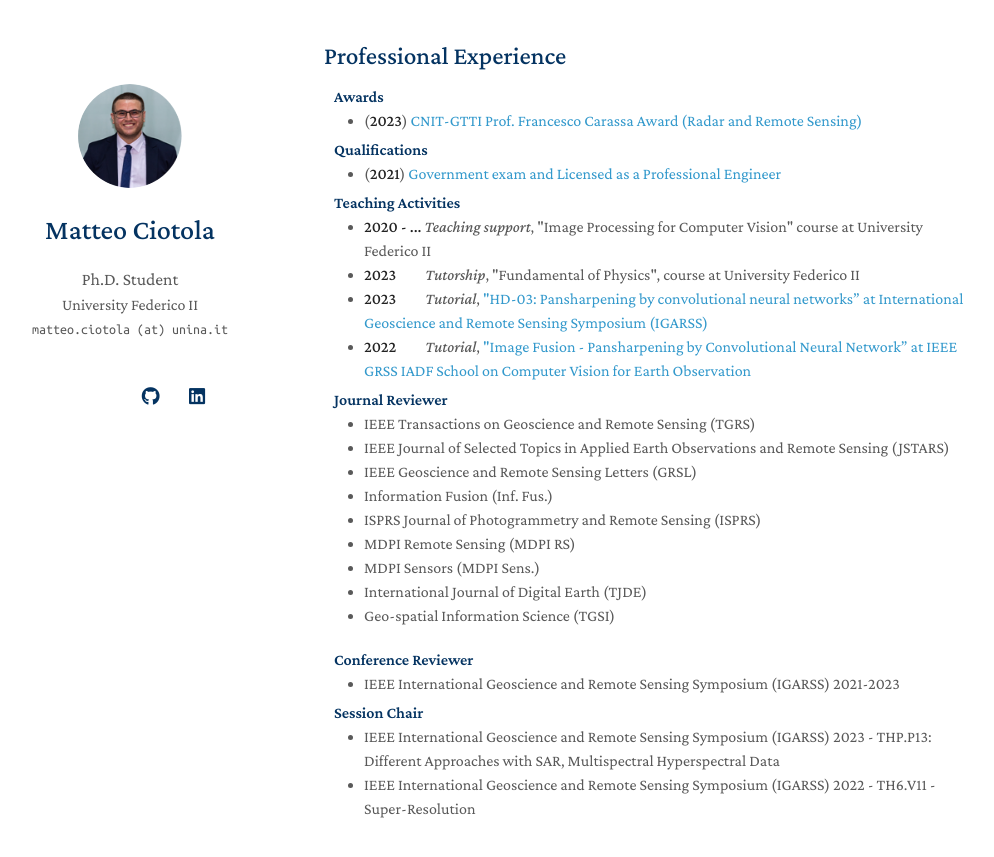
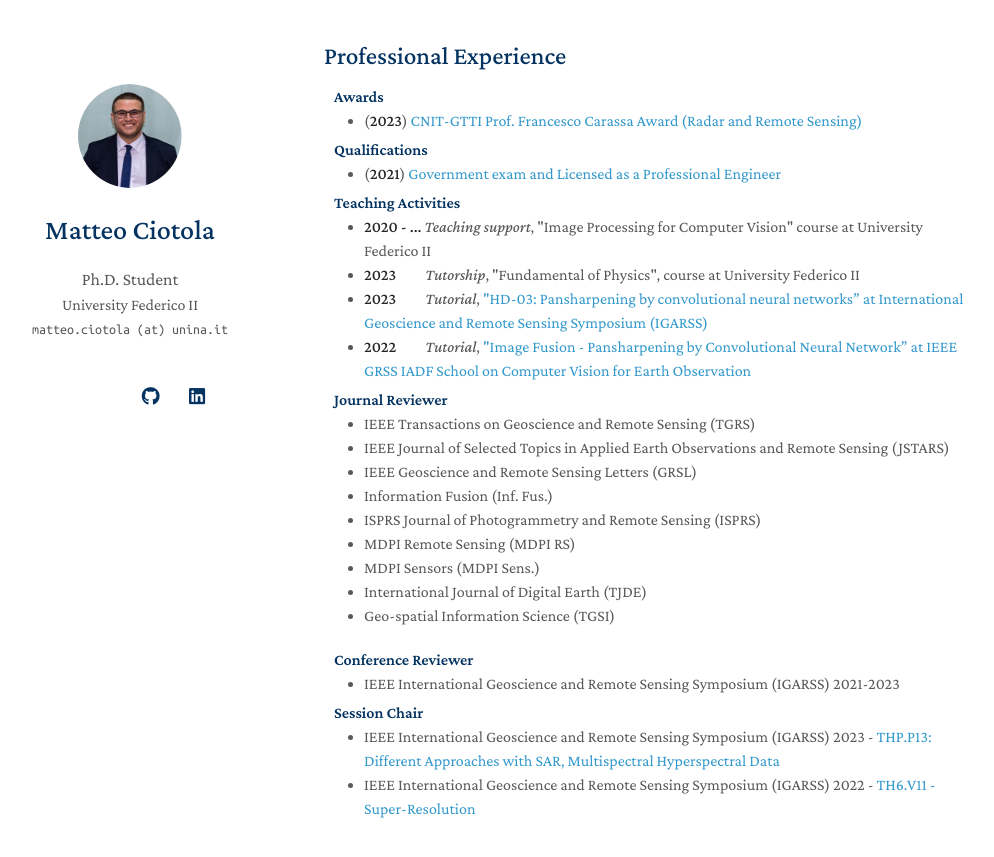
Before and after one commit to matciotola/matciotola.github.io, a Jekyll site: the page built from index.md, in a window 1280 px wide and 900 px high, scrolled down 2557 px. Shown: the top 857 px of the window, without its empty margins (146-1140 px from the left). Built offline with Jekyll 4.4.1, drawn with Linux system fonts in a browser that asks for light colours; nearby versions of some CDN libraries; a style sheet for code colours, icons or effects is not loaded; our own code applies the rules of GitHub Pages for plain Markdown files; part of the change alters nothing that is shown.

```diff
--- a/_includes/services.md
+++ b/_includes/services.md
@@ -47,6 +47,6 @@ Geoscience and Remote Sensing Symposium (IGARSS)</a></autocolor></li>
 <h4 style="margin:0 10px 0;">Session Chair</h4>
 
 <ul style="margin:0 0 5px;">
-  <li><a href="https://2023.ieeeigarss.org/"><autocolor>IEEE International Geoscience and Remote Sensing Symposium (IGARSS) 2023 - THP.P13: Different Approaches with SAR, Multispectral Hyperspectral Data </autocolor></a></li>
-  <li><a href="https://www.igarss2022.org/"><autocolor>IEEE International Geoscience and Remote Sensing Symposium (IGARSS) 2022 - TH6.V11 - Super-Resolution</autocolor></a></li>
+  <li><autocolor>IEEE International Geoscience and Remote Sensing Symposium (IGARSS) 2023 - <a href="https://2023.ieeeigarss.org/view_session.php?SessionID=1119">THP.P13: Different Approaches with SAR, Multispectral Hyperspectral Data</a></autocolor></li>
+  <li><autocolor>IEEE International Geoscience and Remote Sensing Symposium (IGARSS) 2022 - <a href="https://www.igarss2022.org/view_session.php?SessionID=1126">TH6.V11 - Super-Resolution</a></autocolor></li>
 </ul>
```
